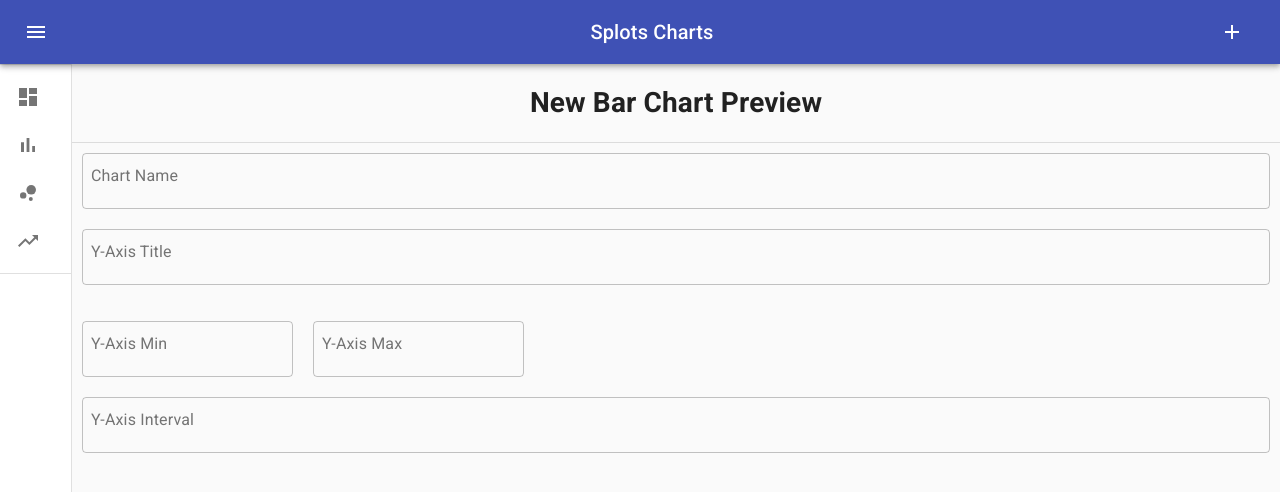
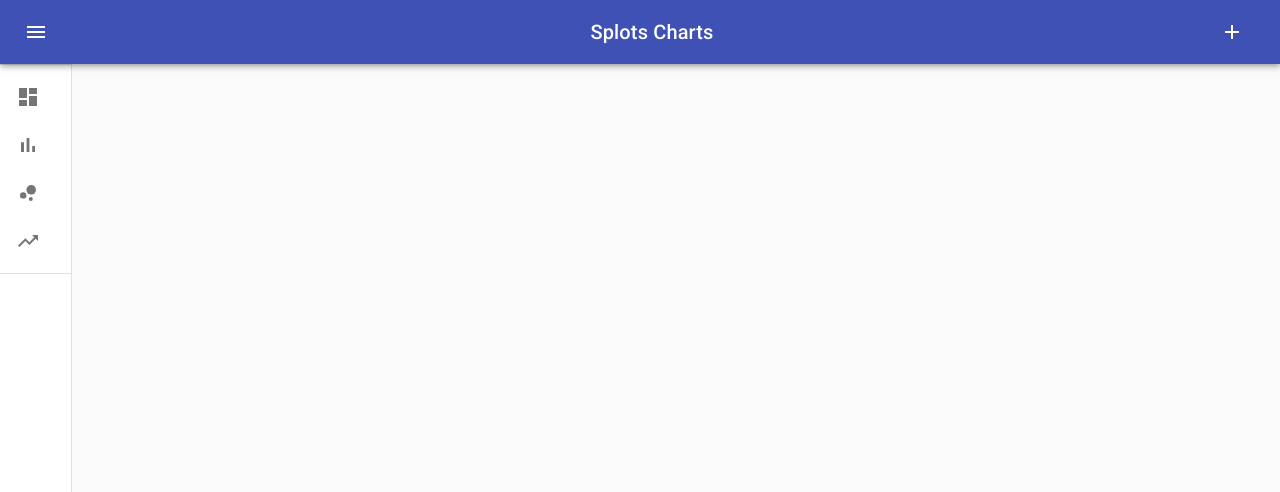
Before and after one commit to brodiebarton/splots-app, a React (Create React App) app: page /new-chart/bar in a window 1280 px wide. Shown: the top 492 px of the page. Built offline with nearby package versions, Linux system fonts and the light colour scheme.

Commit message:
Changed BarChartContext default view when mounting component.

```diff
--- a/src/Views/Dashboard.js
+++ b/src/Views/Dashboard.js
@@ -1,11 +1,6 @@
 import React from 'react';
 import { makeStyles } from '@material-ui/core/styles';
 import Grid from '@material-ui/core/Grid';
-// import NotificationsIcon from '@material-ui/icons/Notifications';
-// import AddIcon from "@material-ui/icons/Add";
-// import { mainListItems, secondaryListItems } from "../Components/listItems";
-import BarChartView from '../Views/BarChartView';
-import ScatterPlot from '../Components/ScatterPlot';
 import Paper from '@material-ui/core/Paper';
 import { Link } from '@reach/router';
 
@@ -32,7 +27,7 @@ export default function Dashboard() {
   return (
     <Grid className={classes.chartTypeContainer} container spacing={2}>
       <Grid item>
-        <Link to='/new-chart/bar' className={classes.linkStyle}>
+        <Link to='/bar-chart' className={classes.linkStyle}>
           <Paper className={classes.paper}>
             <img
               src='https://via.placeholder.com/300'
@@ -43,7 +38,7 @@ export default function Dashboard() {
       </Grid>
 
       <Grid item>
-        <Link to='/new-chart/scatter' className={classes.linkStyle}>
+        <Link to='/scatter-plot' className={classes.linkStyle}>
           <Paper className={classes.paper}>
             <img src='https://via.placeholder.com/300' alt='placeholder-img' />
             <h2>Scatter Plot</h2>
@@ -52,7 +47,7 @@ export default function Dashboard() {
       </Grid>
 
       <Grid item>
-        <Link to='/new-chart/histogram' className={classes.linkStyle}>
+        <Link to='/histogram' className={classes.linkStyle}>
           <Paper className={classes.paper}>
             <img src='https://via.placeholder.com/300' alt='placeholder-img' />
             <h2>Histogram</h2>
--- a/src/Views/Home.js
+++ b/src/Views/Home.js
@@ -16,7 +16,6 @@ import AddIcon from '@material-ui/icons/Add';
 import { mainListItems } from '../Components/ListItems';
 import { Router } from '@reach/router';
 import Dashboard from '../Views/Dashboard';
-import NewChartWizard from '../Views/NewChartWizard';
 import BarChartView from '../Views/BarChartView';
 import ScatterPlot from '../Components/ScatterPlot';
 import { BarChartProvider } from '../Contexts/BarChartContext';
@@ -195,7 +194,6 @@ export default function Home() {
             <Router>
               <Dashboard path='/' />
               <Dashboard path='dashboard' />
-              <NewChartWizard path='new-chart/:chartType' />
               <BarChartView path='bar-chart' />
               <ScatterPlot path='scatter-plot' />
               <Histogram path='histogram' />
--- a/src/Views/NewBarChart.js
+++ /dev/null
@@ -1,118 +0,0 @@
-import React from 'react';
-import Grid from '@material-ui/core/Grid';
-import Paper from '@material-ui/core/Paper';
-import TextField from '@material-ui/core/TextField';
-import Divider from '@material-ui/core/Divider';
-import { makeStyles } from '@material-ui/core/styles';
-import { BarChartContext } from '../Contexts/BarChartContext';
-import BarChart from '../Components/BarChart';
-import DeleteButton from '../Components/DeleteButton';
-import AddButton from '../Components/AddButton';
-import Highcharts from 'highcharts';
-import HighchartsReact from 'highcharts-react-official';
-
-const useStyles = makeStyles((theme) => ({
-  container: {
-    display: 'flex',
-    flexDirection: 'column',
-    width: '100%',
-    [theme.breakpoints.down('sm')]: {
-      flexDirection: 'column',
-    },
-    alignContent: 'center',
-  },
-  section: {
-    display: 'flex',
-    width: '100%',
-    marginTop: theme.spacing(2),
-    flexDirection: 'row',
-    alignItems: 'space-evenly',
-  },
-  paper: {
-    padding: theme.spacing(2),
-    display: 'flex',
-    overflow: 'auto',
-    flexDirection: 'column',
-    // flexGrow: 1,
-  },
-  chartControlForm: {
-    display: 'flex',
-    flexDirection: 'column',
-    justifyItems: 'space-around',
-    '& div': {
-      border: `5px solid transparent`,
-    },
-  },
-}));
-
-const NewBarChart = () => {
-  const classes = useStyles();
-
-  return (
-    <>
-      <div className={classes.container}>
-        <h1>New Bar Chart Preview</h1>
-        <HighchartsReact highcharts={Highcharts} />
-        <Divider />
-        <form
-          className={classes.chartControlForm}
-          onSubmit={(e) => {
-            e.preventDefault();
-          }}
-          noValidate
-          autoComplete='off'
-          aria-label='Chart Modification Form'>
-          <TextField
-            id='chartName'
-            type='text'
-            label='Chart Name'
-            placeholder='Enter Chart Name'
-            variant='outlined'
-            // value={}
-            // onChange={}
-          />
-          <TextField
-            id='yAxisTitle'
-            type='text'
-            label='Y-Axis Title'
-            placeholder='Enter Y-Axis Title'
-            variant='outlined'
-            // value={}
-            // onChange={}
-          />
-          <section className={classes.section}>
-            <TextField
-              id='chartYMin'
-              type='number'
-              label='Y-Axis Min'
-              placeholder='Enter Y-Axis Min'
-              variant='outlined'
-              // value={}
-              // onChange={}
-            />
-            <TextField
-              id='chartYMax'
-              type='number'
-              label='Y-Axis Max'
-              placeholder='Enter Y-Axis Max'
-              variant='outlined'
-              // value={}
-              // onChange={}
-            />
-          </section>
-          <TextField
-            id='chartYInterval'
-            type='number'
-            label='Y-Axis Interval'
-            placeholder='Enter Y-Axis Interval'
-            variant='outlined'
-            // value={}
-            // onChange={}
-          />
-        </form>
-      </div>
-    </>
-  );
-};
-
-export default NewBarChart;
--- a/src/Views/NewChartWizard.js
+++ /dev/null
@@ -1,19 +0,0 @@
-import React from 'react';
-import NewBarChart from './NewBarChart';
-import NewScatterPlot from './NewScatterPlot';
-import NewHistogram from './NewHistogram';
-
-const NewChartWizard = ({ chartType }) => {
-  switch (chartType) {
-    case 'bar':
-      return <NewBarChart />;
-    case 'scatter':
-      return <NewScatterPlot />;
-    case 'histogram':
-      return <NewHistogram />;
-    default:
-      return <h1>No Chart Type</h1>;
-  }
-};
-
-export default NewChartWizard;
--- a/src/Views/NewHistogram.js
+++ /dev/null
@@ -1,12 +0,0 @@
-import React from 'react';
-
-const NewHistogram = () => {
-  return (
-    <>
-      <h1>New Histogram</h1>
-      <h2>This will be a form to enter base values for new histogram.</h2>
-    </>
-  );
-};
-
-export default NewHistogram;
--- a/src/Views/NewScatterPlot.js
+++ /dev/null
@@ -1,12 +0,0 @@
-import React from 'react';
-
-const NewScatterPlot = () => {
-  return (
-    <>
-      <h1>New Scatter Plot</h1>
-      <h2>This will be a form to enter base values for new scatter plot.</h2>
-    </>
-  );
-};
-
-export default NewScatterPlot;
```
Also changed, not shown: src/Views/BarChartView.js (+0 -10 lines).
